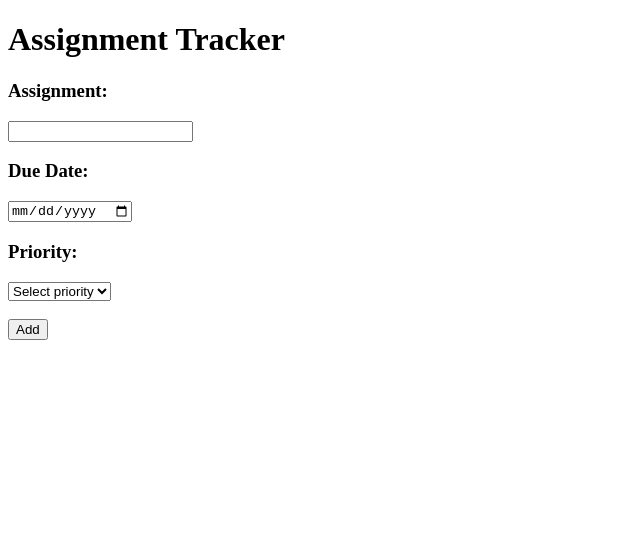
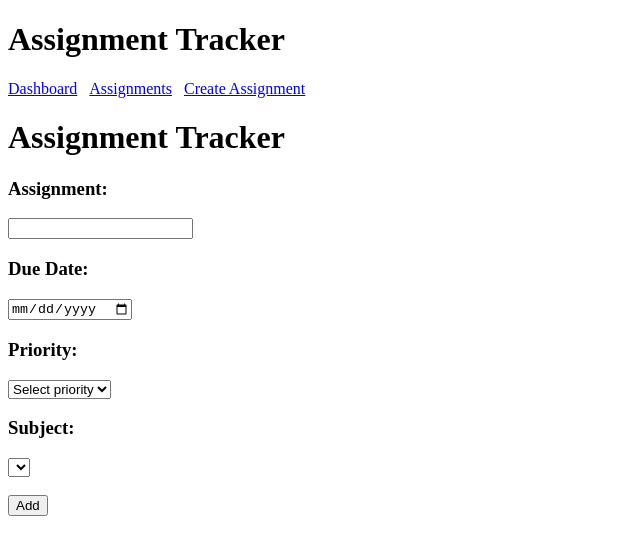
Before and after one commit to Aritra162006/Assignment-Tracker, a React (Vite) app: page /assignments in a window 1280 px wide. Shown: the top 554 px of the page, without its empty margins (0-640 px from the left). Built offline with nearby package versions, Linux system fonts and the light colour scheme.

Commit message:
setup react router and page structure

```diff
--- a/package.json
+++ b/package.json
@@ -11,7 +11,8 @@
   },
   "dependencies": {
     "react": "^19.2.6",
-    "react-dom": "^19.2.6"
+    "react-dom": "^19.2.6",
+    "react-router-dom": "^7.17.0"
   },
   "devDependencies": {
     "@eslint/js": "^10.0.1",
--- a/src/App.jsx
+++ b/src/App.jsx
@@ -1,107 +1,24 @@
-import { useState, useEffect } from 'react'
-
-import DisplayCard from './Components/displayCard'
-
-const assignmentKey = "Tasks"
+import { Link, Route, Routes } from 'react-router-dom'
+import Dashboard from './route_pages/Dashboard'
+import Assignments from './route_pages/Assignments'
+import CreateAssignment from './route_pages/CreateAssignment'
 
 export default function App() {
-
-  let [input, setInput] = useState('')
-  let [due , setDue] = useState("")
-  let [priority , setPriority] = useState("Select Priority")
-
-  let [assignments, setAssignments] = useState(()=>{
-    let rawData = localStorage.getItem(assignmentKey)
-    if (!rawData){
-      return []
-    }
-    return JSON.parse(rawData)
-  })
-
-
-  function add() {
-    return (
-      setAssignments([...assignments, {id:Date.now(), task:input, due:due, priority:priority, completed:false}]),
-      setInput(""),
-      setDue(""),
-      setPriority("Select Priority"))
-
-  }
-
-  function toggleCompleted(idToChange) {
-    let res =  assignments.map((ele2)=>{
-      let ele3 = {...ele2}
-      if (ele3.id==idToChange){
-        ele3.completed=!ele3.completed
-      }
-
-      return ele3
-
-    })
-
-    setAssignments(res)
-
-  }
-
-
-  function deleteAssignment(idToDelete) {
-    let res = assignments.filter((ele)=>{
-      if (ele.id==idToDelete){
-        return false
-      }
-      return true
-
-    })
-    setAssignments(res)
-
-  }
-
-  useEffect(()=>{
-    localStorage.setItem(assignmentKey, JSON.stringify(assignments))},[assignments])
-
-
   return (
     <div>
       <h1>Assignment Tracker</h1>
 
-      <h3>Assignment:</h3>
-      <input value={input} onChange={(e)=>setInput(e.target.value)}/>
+      <nav style={{ display: 'flex', gap: 12, marginBottom: 16 }}>
+        <Link to="/">Dashboard</Link>
+        <Link to="/assignments">Assignments</Link>
+        <Link to="/create">Create Assignment</Link>
+      </nav>
 
-
-      <br />
-
-      <h3>Due Date:</h3>
-      <input type="date" value={due} onChange={(e)=>setDue(e.target.value)}/>
-
-
-      <br />
-
-      <h3>Priority:</h3>
-      <select value={priority} onChange={(e)=>setPriority(e.target.value)}>
-        <option>Select priority</option>
-        <option>Low</option>
-        <option>Medium</option>
-        <option>High</option>
-      </select>
-
-
-
-
-      <br />
-      <br />
-
-      <button onClick={add}>Add</button>
-
-
-      {assignments.map((ele)=>{
-
-        return <div key={ele.id}>
-
-          <DisplayCard assignment={ele} toggle={toggleCompleted} del={deleteAssignment}/>
-          </div>
-      })}
-
-
+      <Routes>
+        <Route path="/" element={<Dashboard />} />
+        <Route path="/assignments" element={<Assignments />} />
+        <Route path="/create" element={<CreateAssignment />} />
+      </Routes>
     </div>
   )
 }
--- a/src/main.jsx
+++ b/src/main.jsx
@@ -1,5 +1,12 @@
 import { StrictMode } from 'react'
 import { createRoot } from 'react-dom/client'
+import { BrowserRouter } from 'react-router-dom'
 import App from './App.jsx'
 
-createRoot(document.getElementById('root')).render(<App />)
+createRoot(document.getElementById('root')).render(
+  <StrictMode>
+    <BrowserRouter>
+      <App />
+    </BrowserRouter>
+  </StrictMode>
+)
--- /dev/null
+++ b/src/route_pages/Assignments.jsx
@@ -0,0 +1,107 @@
+import { useEffect, useState } from 'react'
+import DisplayCard from '../Components/displayCard'
+
+const assignmentKey = 'Tasks'
+
+export default function Assignments() {
+  let [input, setInput] = useState('')
+  let [due, setDue] = useState('')
+  let [priority, setPriority] = useState('Select Priority')
+
+  let [assignments, setAssignments] = useState(() => {
+    let rawData = localStorage.getItem(assignmentKey)
+    if (!rawData) {
+      return []
+    }
+    return JSON.parse(rawData)
+  })
+
+  function add() {
+    return (
+      setAssignments([
+        ...assignments,
+        {
+          id: Date.now(),
+          task: input,
+          due: due,
+          priority: priority,
+          completed: false,
+        },
+      ]),
+      setInput(''),
+      setDue(''),
+      setPriority('Select Priority')
+    )
+  }
+
+  function toggleCompleted(idToChange) {
+    let res = assignments.map((ele2) => {
+      let ele3 = { ...ele2 }
+      if (ele3.id == idToChange) {
+        ele3.completed = !ele3.completed
+      }
+
+      return ele3
+    })
+
+    setAssignments(res)
+  }
+
+  function deleteAssignment(idToDelete) {
+    let res = assignments.filter((ele) => {
+      if (ele.id == idToDelete) {
+        return false
+      }
+      return true
+    })
+    setAssignments(res)
+  }
+
+  useEffect(() => {
+    localStorage.setItem(assignmentKey, JSON.stringify(assignments))
+  }, [assignments])
+
+  return (
+    <div>
+      <h1>Assignment Tracker</h1>
+
+      <h3>Assignment:</h3>
+      <input value={input} onChange={(e) => setInput(e.target.value)} />
+
+      <br />
+
+      <h3>Due Date:</h3>
+      <input type="date" value={due} onChange={(e) => setDue(e.target.value)} />
+
+      <br />
+
+      <h3>Priority:</h3>
+      <select value={priority} onChange={(e) => setPriority(e.target.value)}>
+        <option>Select priority</option>
+        <option>Low</option>
+        <option>Medium</option>
+        <option>High</option>
+      </select>
+
+      <h3>Subject:</h3>
+      <select></select>
+
+      <br />
+      <br />
+
+      <button onClick={add}>Add</button>
+
+      {assignments.map((ele) => {
+        return (
+          <div key={ele.id}>
+            <DisplayCard
+              assignment={ele}
+              toggle={toggleCompleted}
+              del={deleteAssignment}
+            />
+          </div>
+        )
+      })}
+    </div>
+  )
+}
--- /dev/null
+++ b/src/route_pages/CreateAssignment.jsx
@@ -0,0 +1,7 @@
+export default function CreateAssignment() {
+  return (
+    <div>
+      <h1>Create Assignment</h1>
+    </div>
+  );
+}
--- /dev/null
+++ b/src/route_pages/Dashboard.jsx
@@ -0,0 +1,7 @@
+export default function Dashboard() {
+  return (
+    <div>
+      <h1>Dashboard</h1>
+    </div>
+  );
+}
```
Also changed, not shown: 1 other file (tests, documents, lock files or other folders).
